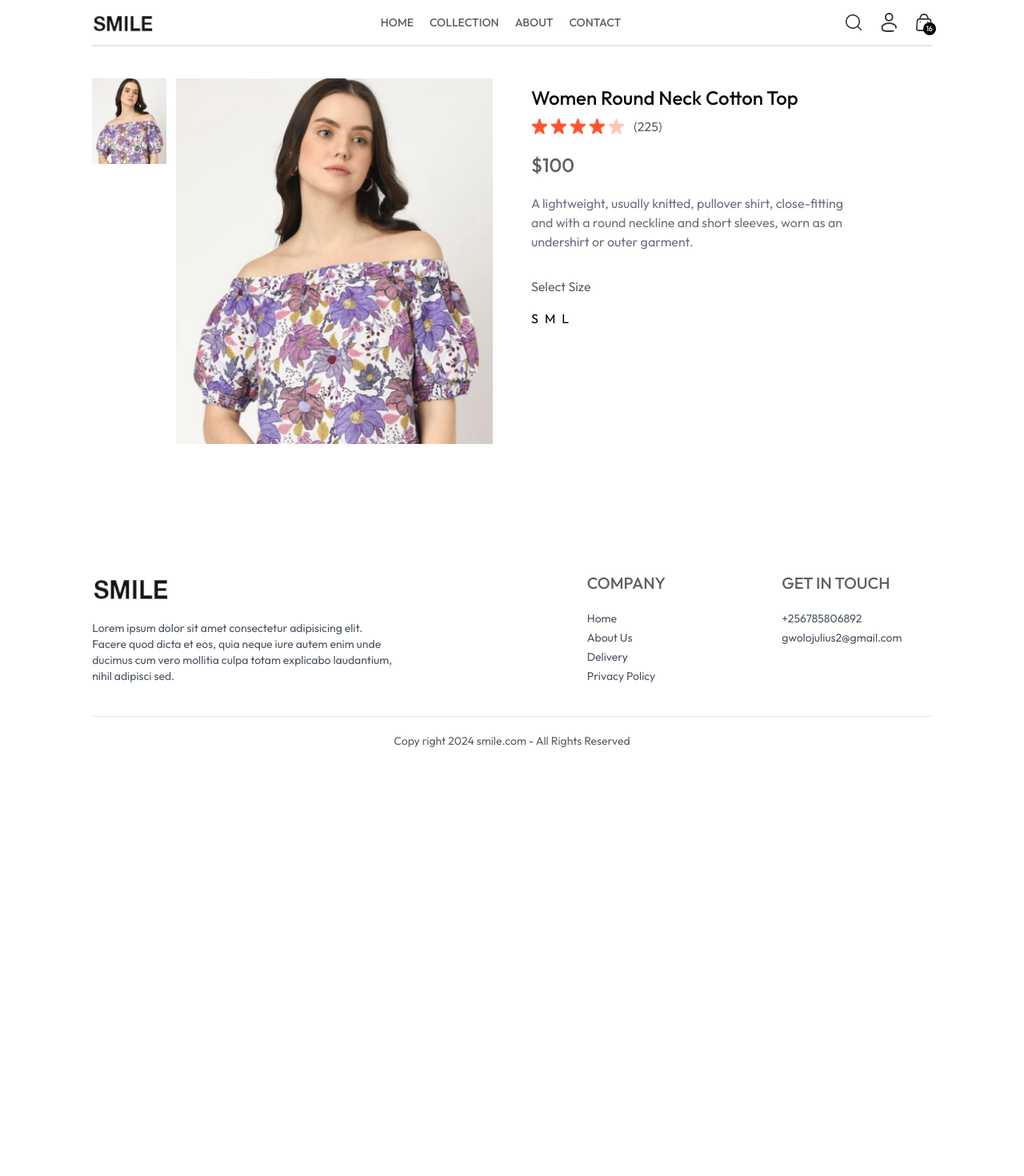
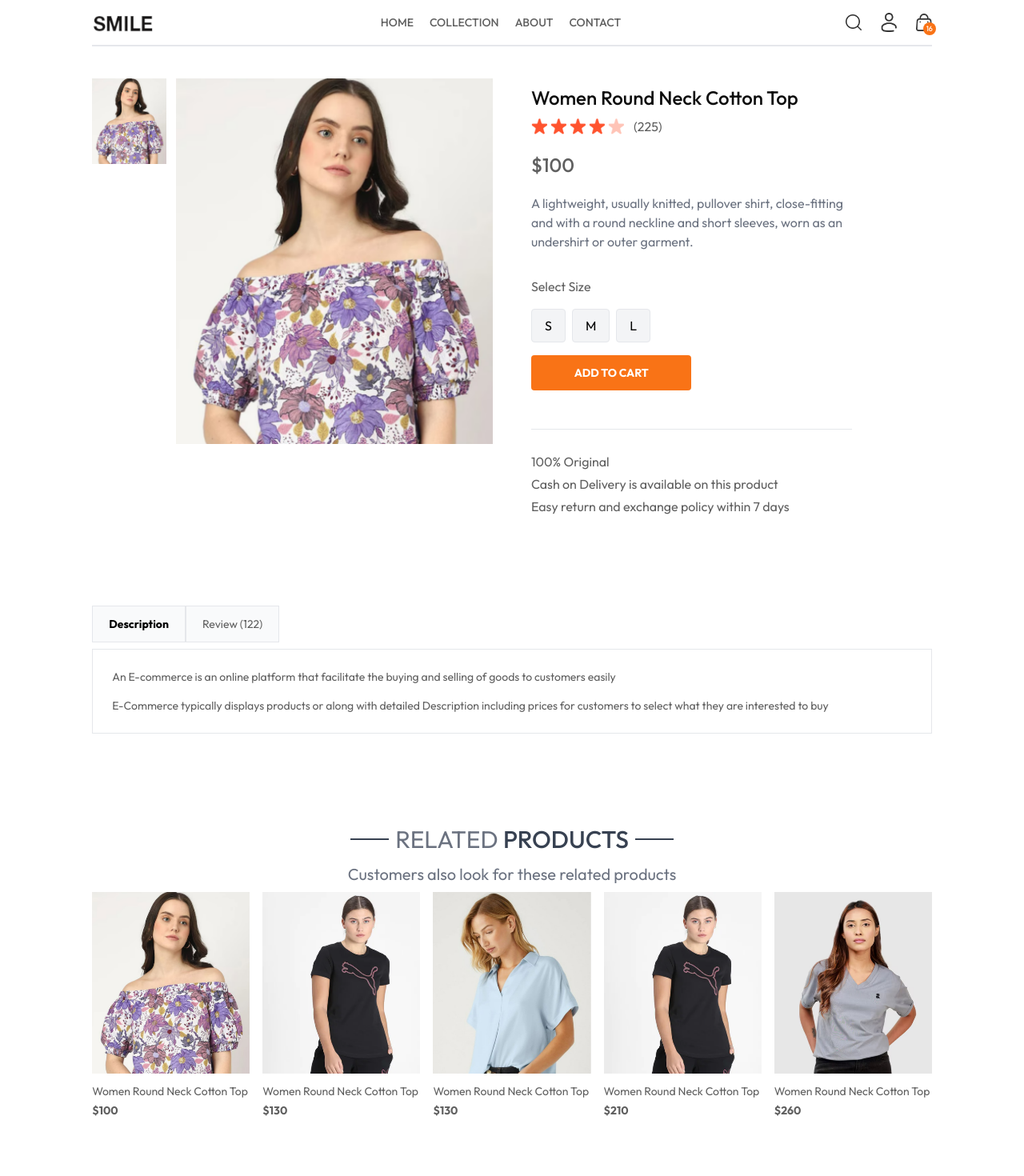
Before and after one commit to Gwolo-Julius/smile-app, a React (Vite) app: page /product/aaaaa in a window 1280 px wide. Shown: the top 1470 px of the page at 80% size. Before the commit the page ends 956 px from the top, so only its background shows below. Built offline with nearby package versions, Linux system fonts and the light colour scheme; a web font is replaced by a local one.

Commit message:
Related products component added

```diff
--- a/src/components/Navbar.jsx
+++ b/src/components/Navbar.jsx
@@ -57,7 +57,7 @@ const Navbar = () => {
         </div>
         <Link to="/cart" className="relative">
           <img src={assets.cart_icon} className="w-5 min-w-5" alt="cart" />
-          <p className="absolute right-[-5px] bottom-[-5px] w-4 text-center leading-4 bg-black text-white aspect-square rounded-full text-[9px]">
+          <p className="absolute right-[-5px] bottom-[-5px] w-4 text-center leading-4 bg-orange-500 text-white aspect-square rounded-full text-[9px]">
             16
           </p>
         </Link>
--- /dev/null
+++ b/src/components/RelatedProducts.jsx
@@ -0,0 +1,41 @@
+import React, { useContext, useEffect, useState } from "react";
+import { ShopContext } from "../context/ShopConext";
+import Title from "./Title";
+import ProductItems from "./ProductItems";
+
+const RelatedProducts = ({ category, subCategory }) => {
+  const { products } = useContext(ShopContext);
+  const [related, setRelated] = useState([]);
+
+  useEffect(() => {
+    if (products.length > 0) {
+      let productCopy = products.slice();
+      productCopy = productCopy.filter((item) => category === item.category);
+      productCopy = productCopy.filter(
+        (item) => subCategory === item.subCategory
+      );
+      setRelated(productCopy.slice(0, 5));
+    }
+  }, [products]);
+  return (
+    <div className="my-24">
+      <div className="text-center text-3xl py-2">
+        <Title text1={"RELATED"} text2={"PRODUCTS"} />
+        <p className="text-xl text-gray-500">Customers also look for these related products</p>
+      </div>
+      <div className="grid grid-cols-2 sm:grid-cols-3 md:grid-cols-4 lg:grid-cols-5 gap-4 gap-y-6">
+        {related.map((item, index) => (
+          <ProductItems
+            key={index}
+            id={item._id}
+            image={item.image}
+            name={item.name}
+            price={item.price}
+          />
+        ))}
+      </div>
+    </div>
+  );
+};
+
+export default RelatedProducts;
--- a/src/pages/Products.jsx
+++ b/src/pages/Products.jsx
@@ -2,12 +2,14 @@ import React, { useContext, useEffect, useState } from "react";
 import { useParams } from "react-router-dom";
 import { ShopContext } from "../context/ShopConext";
 import { assets } from "../assets/assets";
+import RelatedProducts from "../components/RelatedProducts";
 
 const Products = () => {
   const { productId } = useParams();
   const { products, currency } = useContext(ShopContext);
   const [productData, setProductData] = useState(false);
   const [image, setImage] = useState("");
+  const [size, setSize] = useState("");
 
   const fetchProductData = async () => {
     products.map((item) => {
@@ -65,13 +67,51 @@ const Products = () => {
           <div className="flex flex-col gap-4 my-8">
             <p className="">Select Size</p>
             <div className="flex gap-2">
-              {productData.sizes.map((size, index)=>(
-                <button key={index}>{size}</button>
+              {productData.sizes.map((item, index) => (
+                <button
+                  onClick={() => setSize(item)}
+                  className={`py-2 px-4 bg-gray-100 rounded border ${
+                    item === size
+                      ? "border-orange-500 text-orange-600 bg-orange-100"
+                      : ""
+                  }`}
+                  key={index}
+                >
+                  {item}
+                </button>
               ))}
+            </div>
+            <button className="bg-orange-500 text-white py-3 px-4 rounded border-none w-2/5 hover:bg-orange-400 active:bg-orange-600 text-sm font-bold">
+              ADD TO CART
+            </button>
+            <hr className="mt-8 sm:w-4/5 " />
+            <div className="text-gray-500 flex flex-col mt-3 gap-1 ">
+              <p>100% Original</p>
+              <p>Cash on Delivery is available on this product</p>
+              <p>Easy return and exchange policy within 7 days</p>
             </div>
           </div>
         </div>
+        {/* @@@@@@@@@ Description and Review @@@@@@@@@@@@ */}
       </div>
+      <div className="mt-20">
+        <div className="flex mb-2">
+          <b className="border px-5 py-3 text-sm bg-gray-50">Description</b>
+          <p className="border px-5 py-3 text-sm bg-gray-50">Review (122)</p>
+        </div>
+        <div className="flex flex-col gap-4 border p-6 text-sm text-gray-400">
+          <p>
+            An E-commerce is an online platform that facilitate the buying and
+            selling of goods to customers easily
+          </p>
+          <p>
+            E-Commerce typically displays products or along with detailed
+            Description including prices for customers to select what they are
+            interested to buy
+          </p>
+        </div>
+      </div>
+      <RelatedProducts category={productData.category} subCategory={productData.subCategory}/>
     </div>
   ) : (
     <div className="opacity-0"></div>
```
